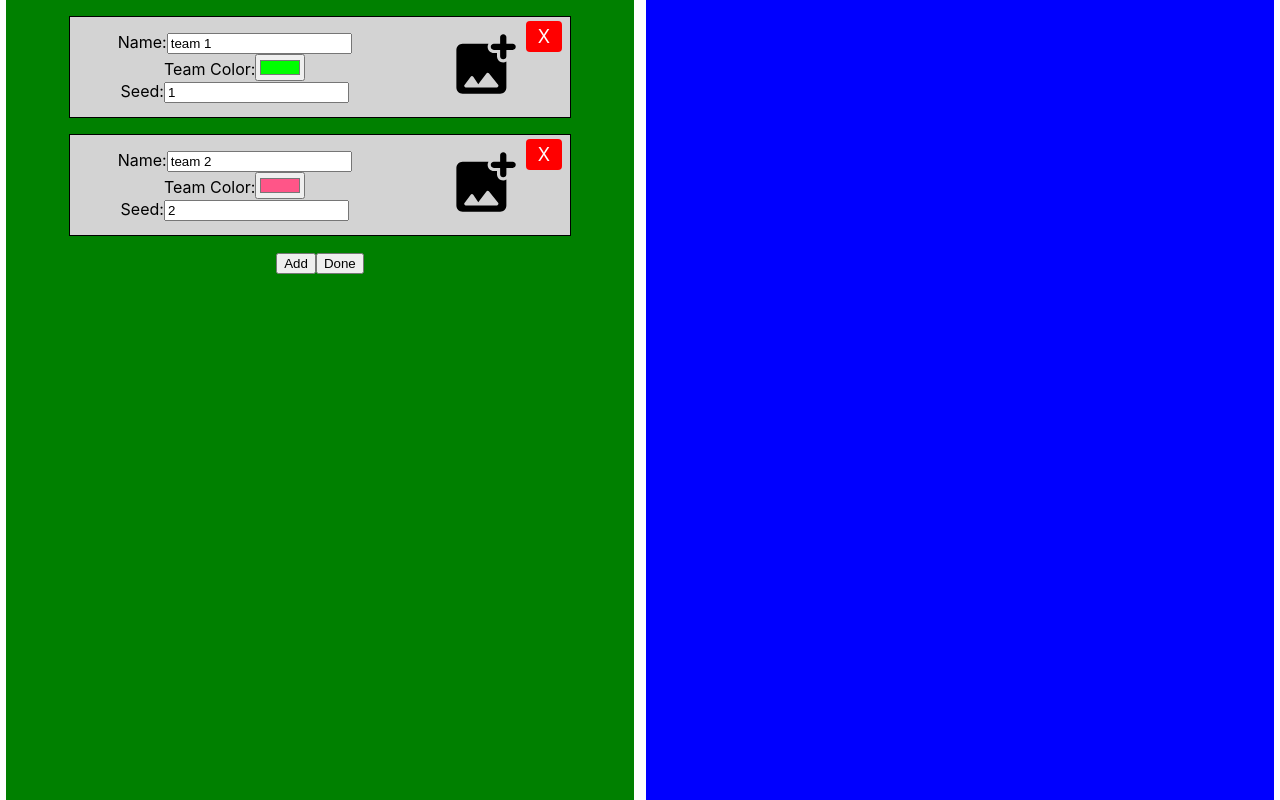
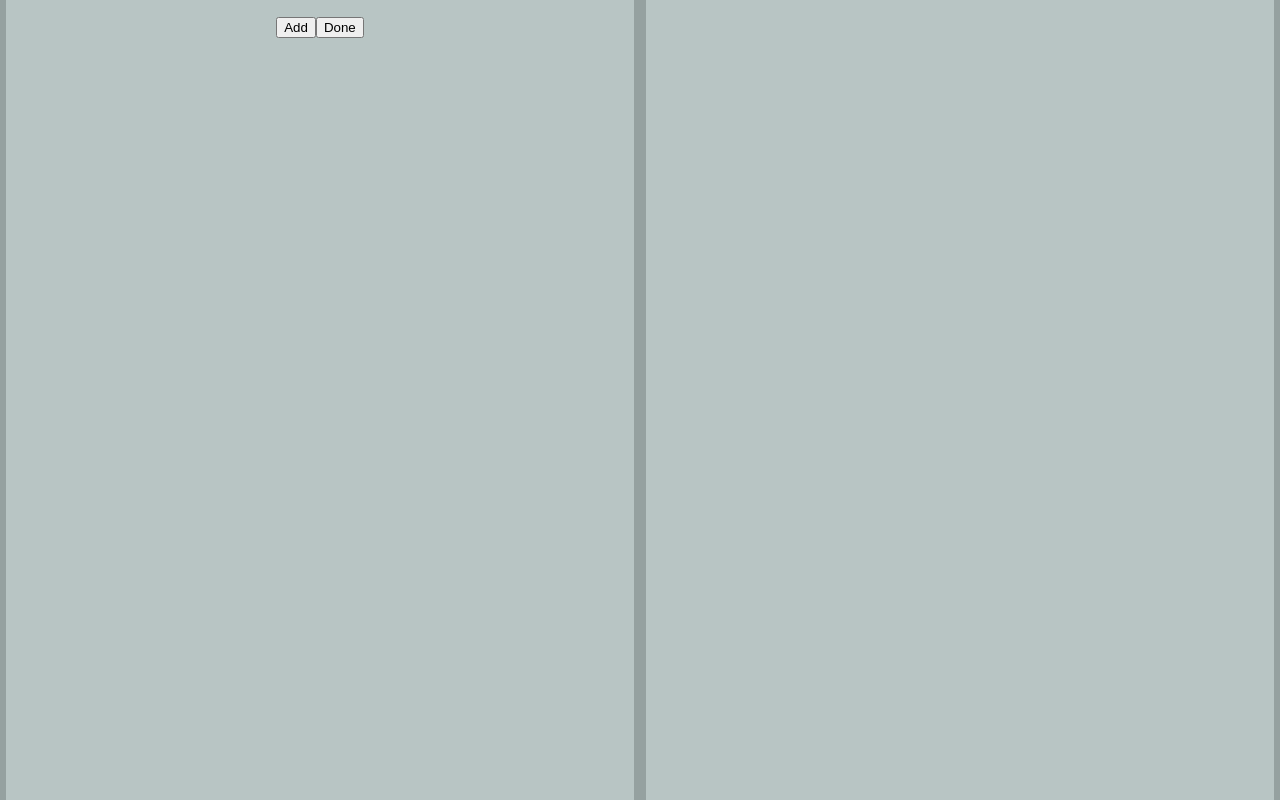
Before and after one commit to StewEsho/radial-bracket, a React (Create React App) app in the folder frontend/: page / in a window 1280 px wide. Built offline with nearby package versions, Linux system fonts and the light colour scheme.

Commit message:
slight Ui tweaks and color schema

```diff
--- a/frontend/src/App.css
+++ b/frontend/src/App.css
@@ -1,5 +1,6 @@
 .App {
   text-align: center;
+  background-color: rgb(149, 161, 160);
 }
 
 .row {
@@ -10,7 +11,7 @@
 .col-6 {
   width: 49%;
   margin: 0% 0.5% 0% 0.5%;
-  background: #333;
+  background: rgb(184, 197, 196);
   min-height: 100vh;
 }
 
--- a/frontend/src/App.js
+++ b/frontend/src/App.js
@@ -1,27 +1,14 @@
 import React from 'react';
 import Seeding from './components/seeding/seeding.js';
 import './App.css';
+import './components/seeding/team-entry/TeamEntry.css';
 import imageIcon from './icons/round-add_photo_alternate-24px.svg';
 
 class App extends React.Component {
   constructor(props){
     super(props);
     this.state = {
-      teams: [{
-        name: 'team 1',
-        color: '#00ff00',
-        logo: imageIcon,
-        file: null,
-        seed: 1,
-        id: 0,
-      }, {
-        name: 'team 2',
-        color: '#FF5588',
-        logo: imageIcon,
-        file: null,
-        seed: 2,
-        id: 1,
-      }],
+      teams: [],
       lastTeamID: 1,
     };
 
@@ -32,7 +19,7 @@ class App extends React.Component {
       editSeed: this.editSeed
     }
 
-    this.defaultColors = ['#ff9ff3', '#feca57', '#54a0ff', '#48dbfb', '#d63031', '#1dd1a1','#009432', '#00d2d3' ,'#c8d6e5', '#222f3e', '#0a3d62', '#b71540','#6c5ce7', '#ff6b6b'];
+    this.defaultColors = ['#E91E63', '#FF9800', '#FFEB3B', '#CDDC39', '#4CAF50', '#2196F3', '#9C27B0', '#607D8B']
   }
 
   addTeam = (team) => {
@@ -103,11 +90,11 @@ class App extends React.Component {
     return (
       <div className="App">
         <div className="row">
-          <div className="col-6" style={{ backgroundColor: 'green' }}>
+          <div className="col-6">
             <Seeding teams={this.state.teams}
               editTeam={this.editTeam} addTeam={this.addTeam} removeTeam={this.removeTeamByID}/>
           </div>
-          <div className="col-6" style={{ backgroundColor: 'blue' }}>
+          <div className="col-6">
 
           </div>
         </div>
--- a/frontend/src/components/seeding/seeding.js
+++ b/frontend/src/components/seeding/seeding.js
@@ -12,11 +12,15 @@ class Seeding extends React.Component {
     render(){
         return (
             <div className='seeding'>
-                {this.props.teams.map(team => <TeamEntry editTeam={this.props.editTeam} team={team} key={team.index} removeTeam={this.props.removeTeam}/> )}
+
                 <button onClick={() => this.props.addTeam({
-                    name: 'foo bars',
+                    name: '',
                 })}>Add</button>
                 <button onClick={() => alert('Done')}>Done</button>
+
+                {this.props.teams.map(team =>
+                    <TeamEntry editTeam={this.props.editTeam} team={team} key={team.index} removeTeam={this.props.removeTeam}/>
+                )}
             </div>
         );
     }
--- a/frontend/src/components/seeding/team-entry/TeamEntry.js
+++ b/frontend/src/components/seeding/team-entry/TeamEntry.js
@@ -1,5 +1,4 @@
 import React from 'react';
-import './TeamEntry.css';
 
 class TeamEntry extends React.Component{
     constructor(props){
@@ -17,8 +16,8 @@ class TeamEntry extends React.Component{
                     <label for='teamcolor'>Team Color:
                         <input name='teamcolor' type='color' value={this.props.team.color} onChange={(e) => this.props.editTeam.editColor(e.target.value, this.props.team.id)} />
                     </label>
-                    <label for='seed'>Seed:
-                        <input name='seed' type='number' min='1' step='1' value={this.props.team.seed} onChange={(e) => this.props.editTeam.editSeed(e.target.value, this.props.team.id)} />
+                    <label for='seed'>Seed: {this.props.team.seed}
+                        {/* <input name='seed' type='number' min='1' step='1' value={this.props.team.seed} onChange={(e) => this.props.editTeam.editSeed(e.target.value, this.props.team.id)} /> */}
                     </label>
                     <div className="button delete" onClick={(e) => this.props.removeTeam(this.props.team.id)}>
                         X
```
